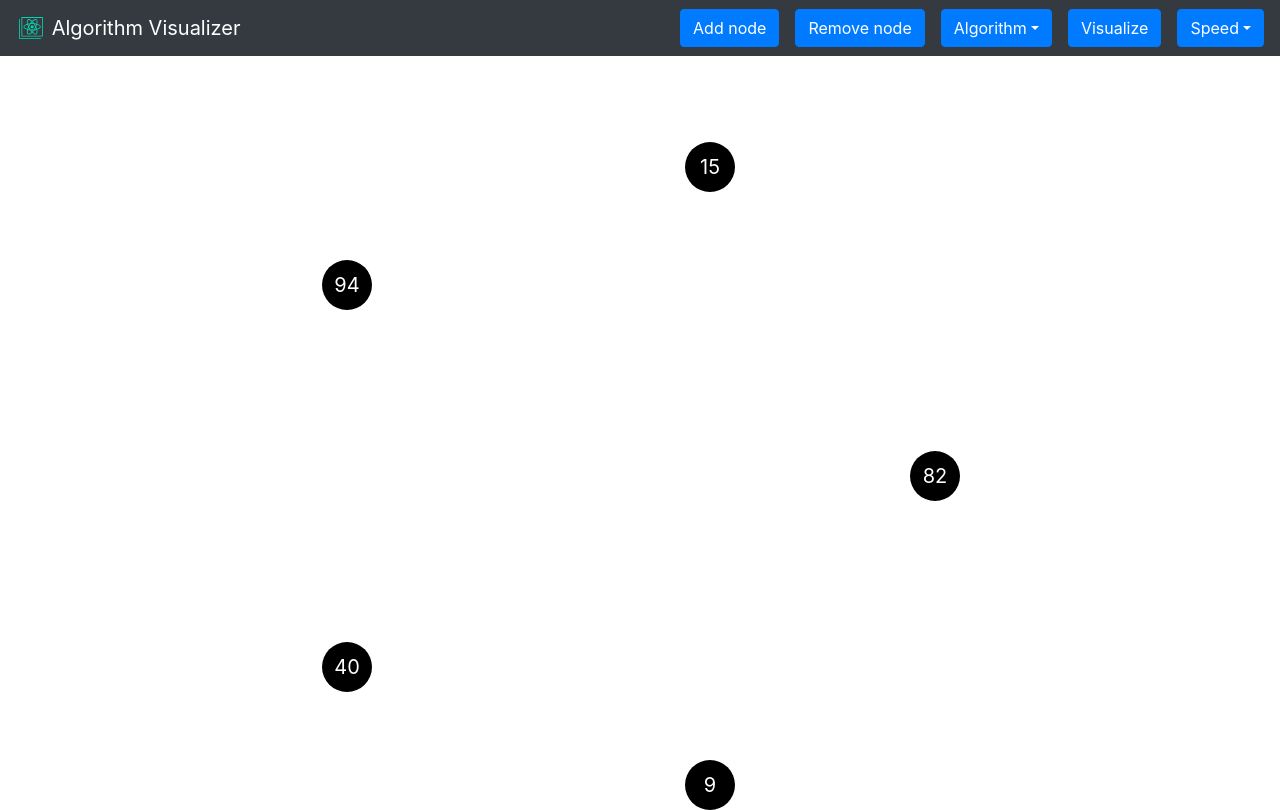
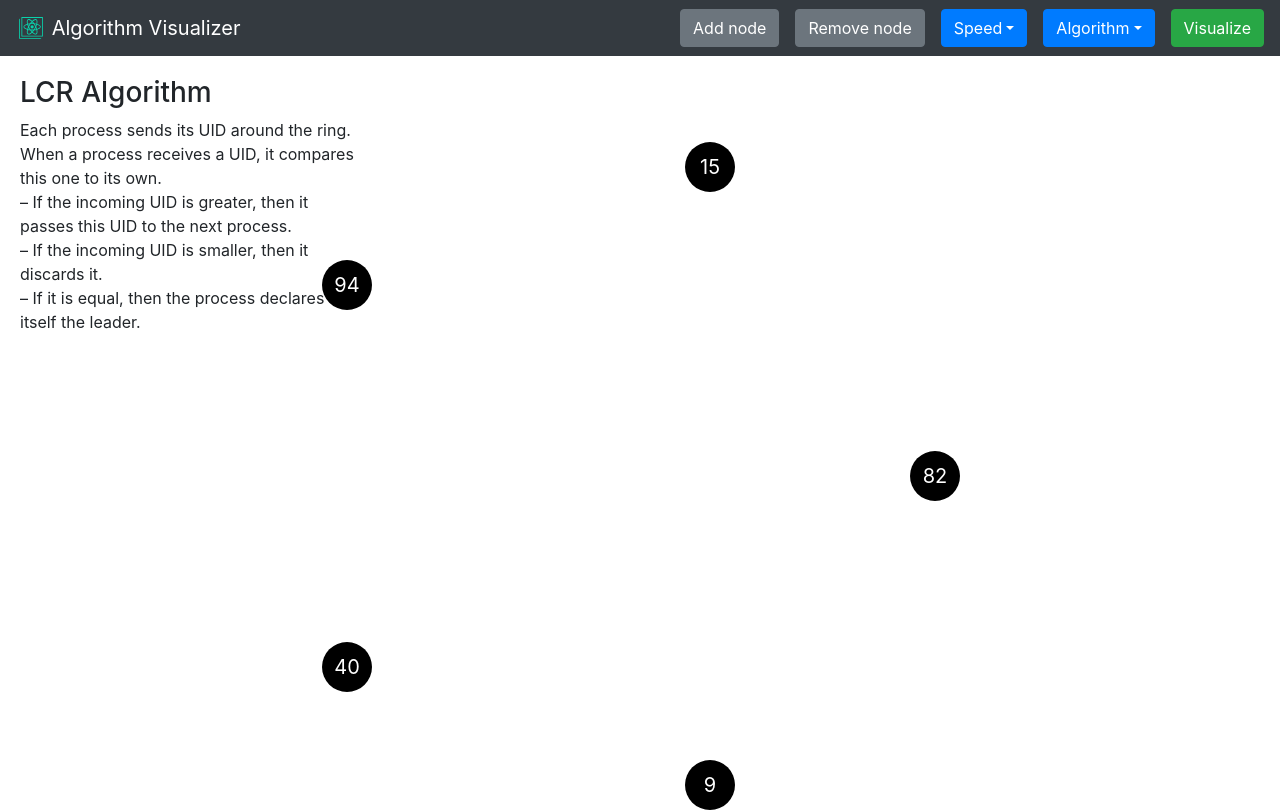
Before and after one commit to srv-twry/distributed-algorithm-visualizer, a React (Create React App) app: page / in a window 1280 px wide. Built offline with nearby package versions, Linux system fonts and the light colour scheme.

Commit message:
add algorithm description

```diff
--- a/src/algorithms/lcr.js
+++ b/src/algorithms/lcr.js
@@ -43,4 +43,28 @@ function lcr(nodes) {
     }
 }
 
+/**
+ * Returns an object with the metadata of the LCR algorithm.
+ */
+function getLCRMetaData() {
+    return {
+        "title": "LCR Algorithm",
+        "description": `Each process sends its UID around the ring.
+
+When a process receives a UID, it compares
+this one to its own.
+
+– If the incoming UID is greater, then it
+passes this UID to the next process.
+– If the incoming UID is smaller, then it
+discards it.
+– If it is equal, then the process declares
+itself the leader.
+`,
+        "time-complexity": "O(n)",
+        "message-complexity": "O(n^2) in worst case, O(nlogn) in average case"
+    }
+}
+
 export default lcr;
+export {getLCRMetaData};
--- a/src/components/ring/ring.css
+++ b/src/components/ring/ring.css
@@ -1,3 +1,8 @@
 #container {
     position: relative;
 }
+
+#description {
+    position: absolute;
+    padding: 20px;
+}
--- a/src/components/ring/ring.js
+++ b/src/components/ring/ring.js
@@ -4,6 +4,7 @@ import Node from "../node/node.js";
 import distributeNodes from './utils';
 import lcr from "../../algorithms/lcr";
 import { Navbar, Button, ButtonToolbar, Dropdown, DropdownButton } from "react-bootstrap";
+import {getLCRMetaData} from "../../algorithms/lcr";
 
 class Ring extends React.Component {
     static defaultState = {
@@ -152,9 +153,24 @@ class Ring extends React.Component {
         );
     }
 
+    getMetaDataOfAlgorithm() {
+        if(this.state.algorithm === "LCR") {
+            return getLCRMetaData();
+        }
+    }
+
+    renderDescription(description) {
+        return (
+            description.split("\n").map((i, key) => {
+                return <div key={key}>{i}</div>;
+            })
+        );
+    }
+
     render() {
         const { containerWidth } = this.state;
         let disabledState = (this.state.inProgress) ? "disabled" : null;
+        let meta = this.getMetaDataOfAlgorithm();
 
         return (
             <div>
@@ -172,21 +188,21 @@ class Ring extends React.Component {
                         </Navbar.Brand>
                         &emsp; &emsp; &emsp; &emsp;
                         <ButtonToolbar>
-                            <Button variant="primary" disabled={disabledState} onClick={this.addNode}>Add node</Button>
+                            <Button variant="secondary" disabled={disabledState} onClick={this.addNode}>Add node</Button>
                             &emsp;
-                            <Button variant="primary" disabled={disabledState} onClick={this.removeNode}>Remove node</Button>
-                            &emsp;
-                            <DropdownButton id="dropdown-basic-button" title="Algorithm" onSelect={this.chooseAlgorithm} disabled={disabledState}>
-                                <Dropdown.Item eventKey="LCR">LCR Algorithm</Dropdown.Item>
-                            </DropdownButton>
-                            &emsp;
-                            <Button variant="primary" type="submit" onClick={this.runAlgorithm} disabled={disabledState}>Visualize</Button>
+                            <Button variant="secondary" disabled={disabledState} onClick={this.removeNode}>Remove node</Button>
                             &emsp;
                             <DropdownButton id="dropdown-basic-button" title="Speed" onSelect={this.selectSpeed} disabled={disabledState}>
                                 <Dropdown.Item eventKey="slow">Slow</Dropdown.Item>
                                 <Dropdown.Item eventKey="regular">Regular</Dropdown.Item>
                                 <Dropdown.Item eventKey="fast">Fast</Dropdown.Item>
                             </DropdownButton>
+                            &emsp;
+                            <DropdownButton id="dropdown-variants-secondary" title="Algorithm" onSelect={this.chooseAlgorithm} disabled={disabledState}>
+                                <Dropdown.Item eventKey="LCR">LCR Algorithm</Dropdown.Item>
+                            </DropdownButton>
+                            &emsp;
+                            <Button variant="success" type="submit" onClick={this.runAlgorithm} disabled={disabledState}>Visualize</Button>
                         </ButtonToolbar>
                     </Navbar>
                 </div>
@@ -194,6 +210,11 @@ class Ring extends React.Component {
                 <div id="container" ref={el => (this.container = el)}>
                     {containerWidth && this.renderContent()}
                 </div>
+
+                <div id="description" >
+                    {containerWidth && <h3>{meta.title}</h3>}
+                    {containerWidth && this.renderDescription(meta.description)}
+                </div>
             </div>
         );
     }
```
